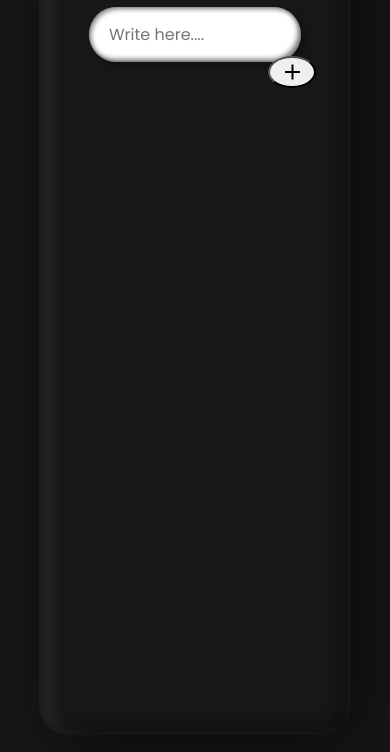
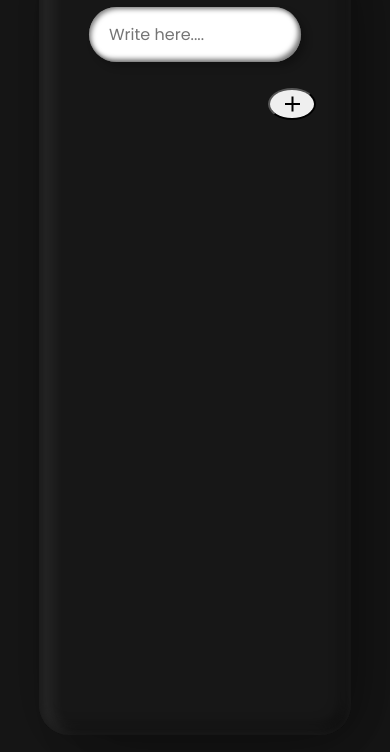
Before and after one commit to VanshikaSabharwal/to-do-list, a plain HTML site: page index.html in a window 390 px wide. Shown: the part 92-844 px from the top of the page. Drawn offline with Linux system fonts and the light colour scheme.

Commit message:
Update style.css

```diff
--- a/style.css
+++ b/style.css
@@ -180,6 +180,6 @@ body {
         .box .add button {
               left: 79%;
             transform: translateY(-50%);
-            top: 0rem;
+            top: 2rem;
         }
     }
```
